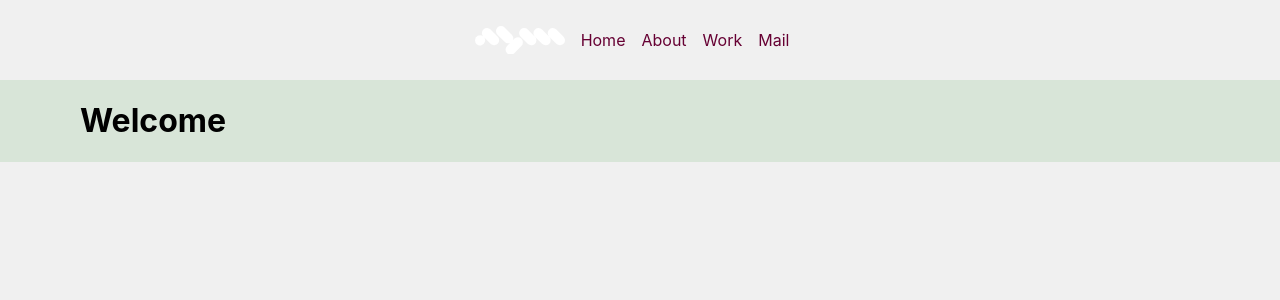
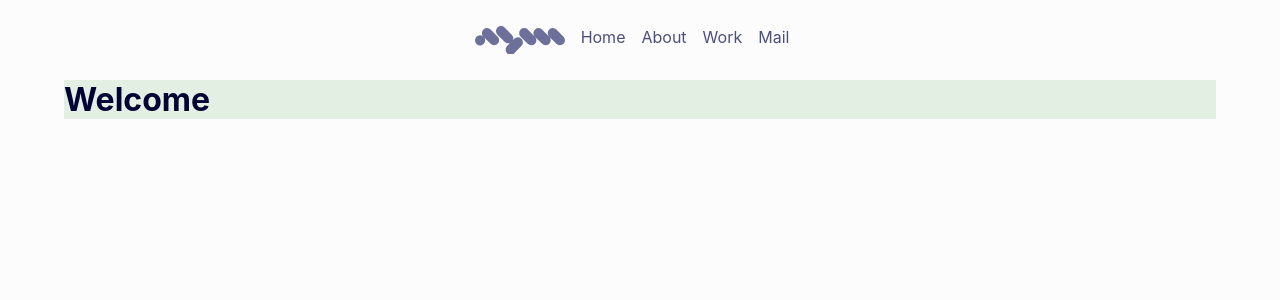
Before and after one commit to aeonyuonmiller/personal, a Next.js app: page / in a window 1280 px wide. Shown: the top 300 px of the page. Built offline with nearby package versions, Linux system fonts and the light colour scheme; a web font is replaced by a local one.

Commit message:
style clean-up

```diff
--- a/pages/components/Layout.jsx
+++ b/pages/components/Layout.jsx
@@ -2,13 +2,14 @@ import React from 'react'
 import { motion } from 'framer-motion'
 
 const transition = {
-  hidden: { opacity: 0 },
-  show: { opacity: 1 }
+  intro: { opacity: 0, y: 10 },
+  show: { opacity: 1, y: 0 },
+  exit: { opacity: 0, y: -10 }
 }
 
 const Layout = ({children}) => {
   return (
-    <motion.div variants={transition} initial="hidden" animate="show" exit="hidden" className="layout">
+    <motion.div variants={transition} initial="intro" animate="show" exit="exit" className="layout">
         {children}
     </motion.div>
   )
--- a/pages/components/Nav.jsx
+++ b/pages/components/Nav.jsx
@@ -5,7 +5,7 @@ import Logo from "./Logo"
 const Nav = () => {
     return (
         <nav>
-            <Logo color="#fff" width="90" />
+            <Logo color="var(--primary)" width="90" />
             <Link href="/">Home</Link>
             <Link href="/about">About</Link>
             <Link href="/work">Work</Link>
--- a/styles/globals.css
+++ b/styles/globals.css
@@ -1,31 +1,35 @@
 @import url('https://fonts.googleapis.com/css2?family=Alumni+Sans:wght@100&family=Azeret+Mono:wght@100;500&display=swap');
 
 ::selection {
-  color: var(--secondary);
+  color: var(--tertiary);
   background: var(--primary);
 }
 
 ::-moz-selection {
-  color: var(--secondary);
+  color: var(--tertiary);
   background: var(--primary);
 }
 
 :root {
-  --primary: hsl(70, 100%, 60%);
-  --secondary: #006d75;
-  --medium: hsl(0, 0%, 50%);
-  --bg: hsl(0, 0%, 95%);
+  --primary: #6D709A;
+  --secondary: #4C4F7B;
+  --tertiary: #000333;
+  --medium: hsl(0, 0%, 94%);
+  --bg: hsl(0, 0%, 99%);
 }
 
 html,
 body {
-  background: #F0F0F0;
+  background: var(--bg);
+  color: var(--tertiary);
   padding: 0;
   margin: 0;
   box-sizing: border-box;
   font-family: Azeret Mono, -apple-system, BlinkMacSystemFont, Segoe UI, Roboto, Oxygen,
     Ubuntu, Cantarell, Fira Sans, Droid Sans, Helvetica Neue, sans-serif;
 }
+
+h1{ margin:0; }
 
 nav{
   height: 80px;
@@ -36,14 +40,15 @@ nav{
 
 nav a{
   position: relative;
-  color: hsl(330, 100%, 20%);
+  color: var(--secondary);
   transition: all ease .4s;
-  bottom: 0;
+  bottom: 3px;
 }
 
-nav a:hover{
-  color: hsl(330, 80%, 95%);
-  bottom: 3px;
+nav a:hover,
+nav a:focus{
+  color: var(--secondary);
+  bottom: 6px;
 }
 
 nav a::after {
@@ -72,8 +77,8 @@ a {
 
 .layout{
   position: absolute;
-  width: 100%;
-  padding: 0 5em;
+  width: 90%;
+  left: 5%;
   grid-template-columns: repeat(4,1fr);
   gap: 1em;
   background: rgba(0, 128, 0, 0.1);
```
